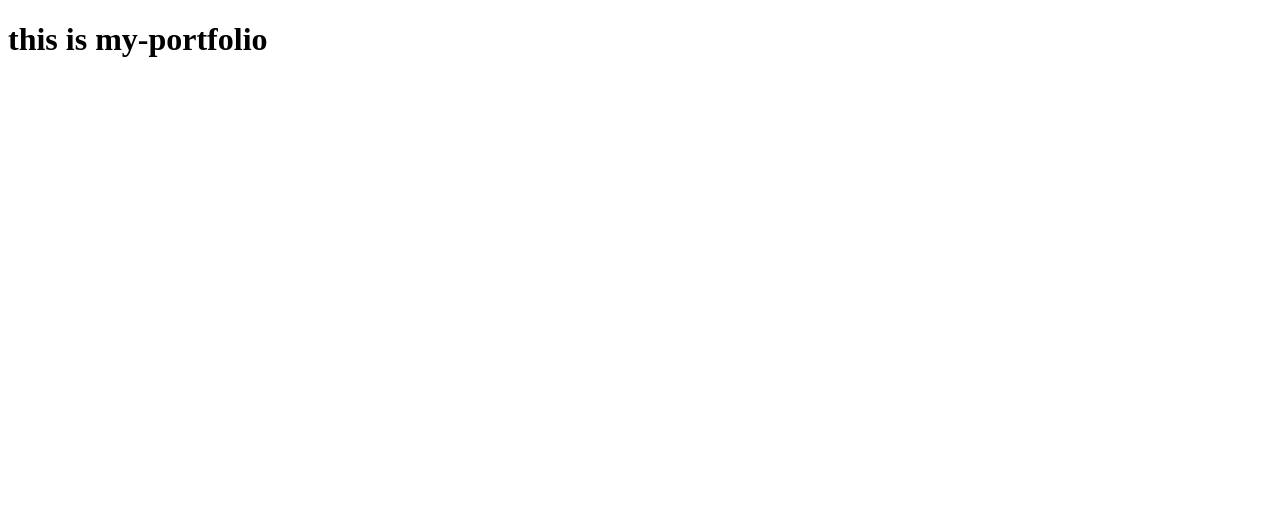
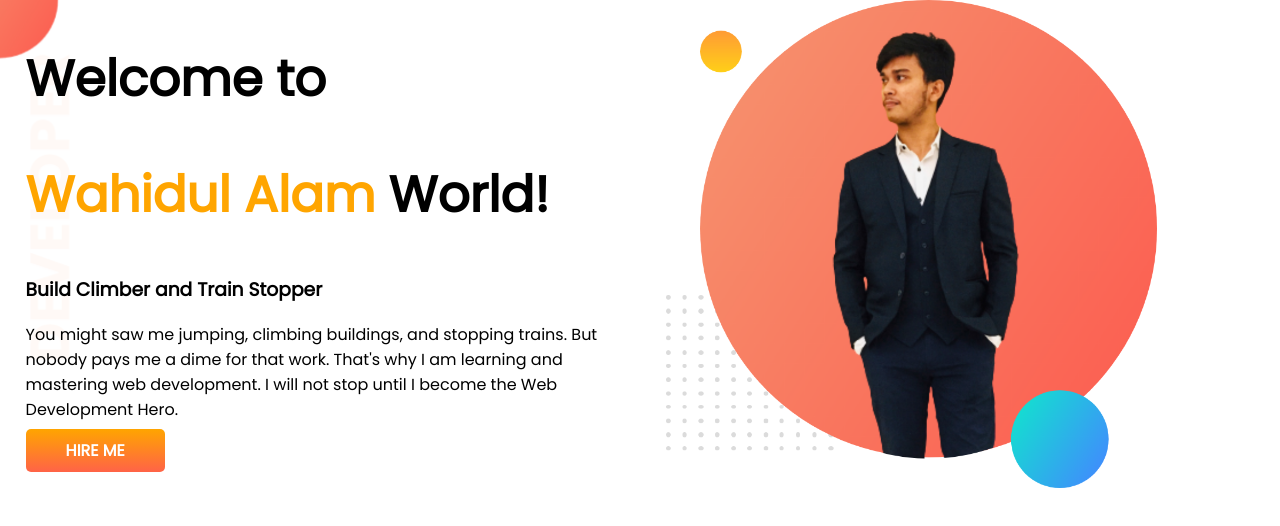
Before and after one commit to wahid30/my-portfolio, a plain HTML site: page index.html in a window 1280 px wide. Drawn offline with Linux system fonts and the light colour scheme.

Commit message:
top banner added

```diff
--- a/index.html
+++ b/index.html
@@ -5,9 +5,36 @@
     <meta http-equiv="X-UA-Compatible" content="IE=edge" />
     <meta name="viewport" content="width=device-width, initial-scale=1.0" />
     <title>My Portfolio</title>
+    <link rel="preconnect" href="https://fonts.googleapis.com" />
+    <link rel="preconnect" href="https://fonts.gstatic.com" crossorigin />
+    <link
+      href="https://fonts.googleapis.com/css2?family=Poppins&display=swap"
+      rel="stylesheet"
+    />
     <link rel="stylesheet" href="style.css" />
   </head>
   <body>
-    <h1>this is my-portfolio</h1>
+    <section class="top-banner">
+      <div class="half-width">
+        <h1>Welcome to</h1>
+        <h1><span class="orange-color">Wahidul Alam</span> World!</h1>
+        <h3>Build Climber and Train Stopper</h3>
+        <p>
+          You might saw me jumping, climbing buildings, and stopping trains. But
+          nobody pays me a dime for that work. That's why I am learning and
+          mastering web development. I will not stop until I become the Web
+          Development Hero.
+        </p>
+        <a
+          class="link-button"
+          target="_blank"
+          href="https://www.linkedin.com/company/programminghero/"
+          >HIRE ME</a
+        >
+      </div>
+      <div class="half-width">
+        <img src="images/my-bg.png" alt="my-bg" />
+      </div>
+    </section>
   </body>
 </html>
--- a/style.css
+++ b/style.css
@@ -0,0 +1,39 @@
+body {
+  font-family: "Poppins", sans-serif;
+  margin: 0;
+}
+
+h1 {
+  font-size: 50px;
+}
+
+.orange-color {
+  color: orange;
+}
+
+section {
+  display: flex;
+}
+
+.half-width {
+  width: 50%;
+  padding-left: 2%;
+}
+
+.half-width img {
+  width: 80%;
+}
+
+.link-button {
+  text-decoration: none;
+  background-image: linear-gradient(orange, tomato);
+  color: white;
+  font-weight: 700;
+  border-radius: 5px;
+  padding: 10px 40px;
+}
+
+.top-banner {
+  background-image: url(images/top-banner.png);
+  background-repeat: no-repeat;
+}
```
Also changed, not shown: images/dream-bg.png (added), images/exp-bg.png (added), images/jhankar.png (added), images/jhankar2.png (added), images/my-bg.png (added), images/my-bg2.png (added), images/mydp-removebg-preview.png (added), images/mypic-removebg-preview.png (added), images/top-banner.png (added), showOff/mypic.jpeg (added), 8 other files.
